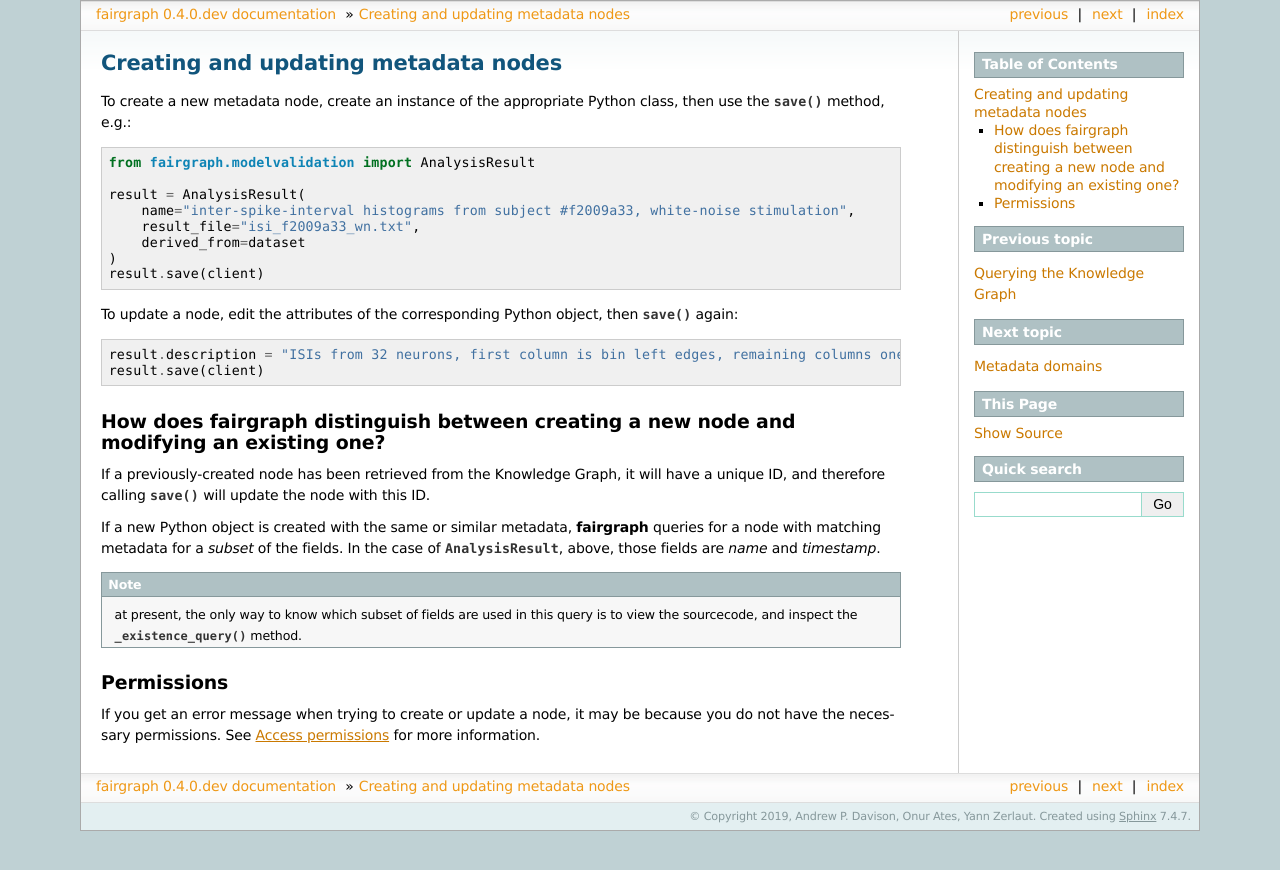
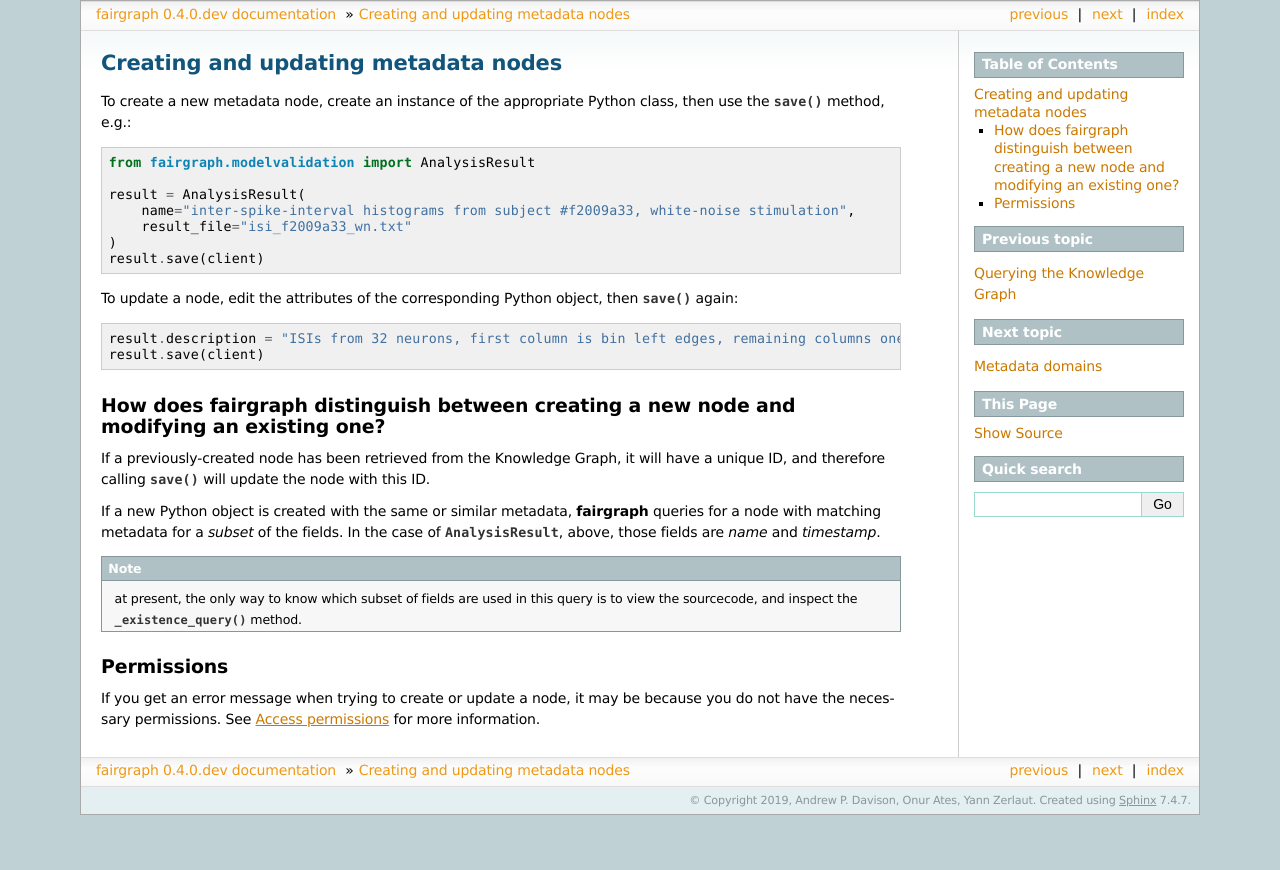
Before and after one commit to apdavison/fairgraph, a Sphinx documentation site: the page built from doc/creatingupdating.rst, in a window 1280 px wide. Shown: the top 870 px of the page. Built offline with Sphinx 7.4.7, drawn with Linux system fonts in a browser that asks for light colours.

Commit message:
remove `dataset` that wasn't previously created

```diff
--- a/doc/creatingupdating.rst
+++ b/doc/creatingupdating.rst
@@ -9,8 +9,7 @@
 
     result = AnalysisResult(
         name="inter-spike-interval histograms from subject #f2009a33, white-noise stimulation",
-        result_file="isi_f2009a33_wn.txt",
-        derived_from=dataset
+        result_file="isi_f2009a33_wn.txt"
     )
     result.save(client)
 
```
